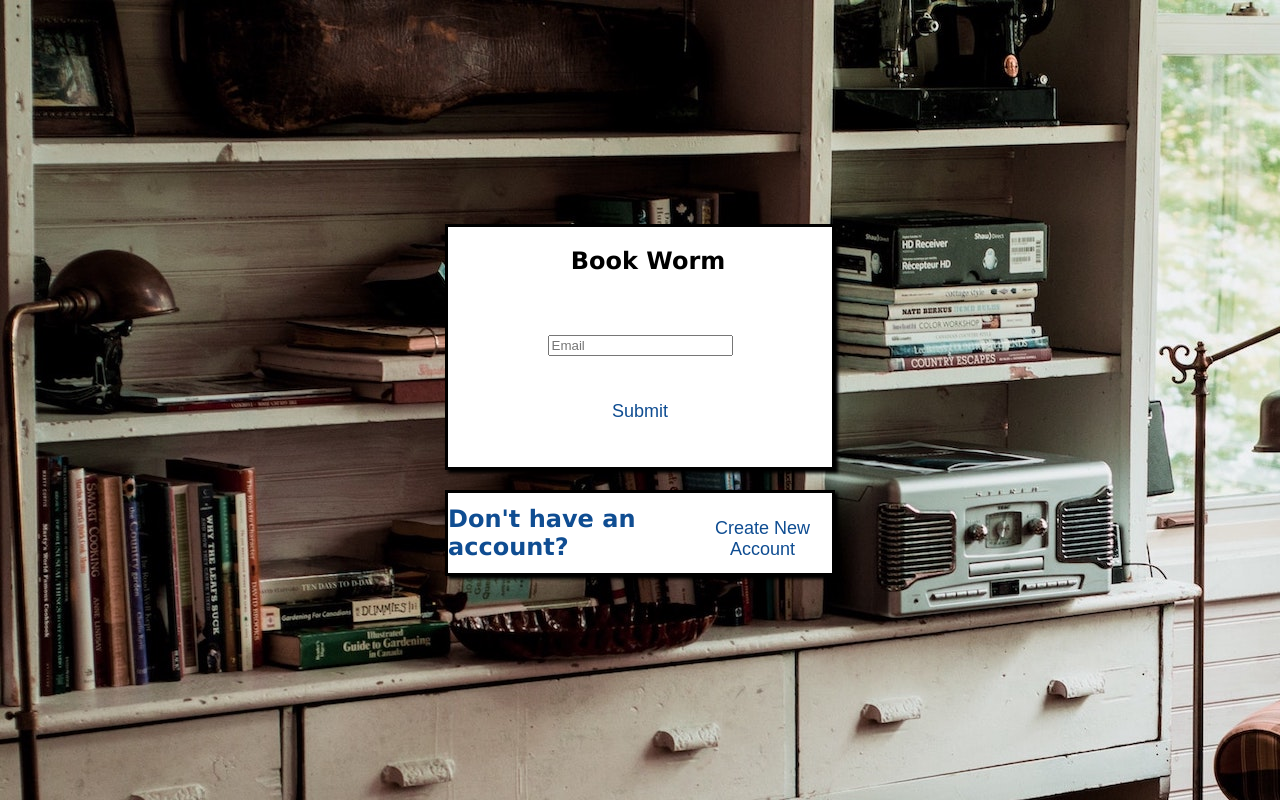
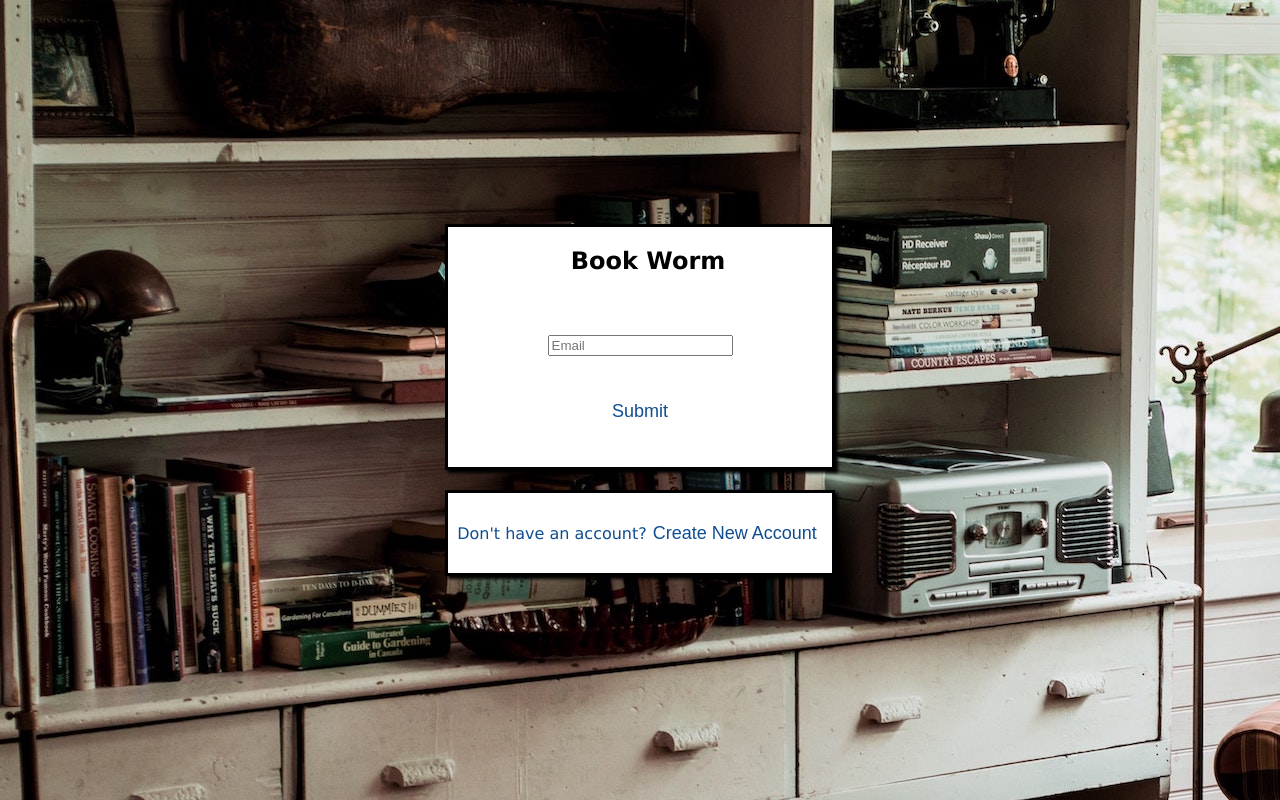
Before and after one commit to Capstone-Bookworm/bookworm-fe, a React (Create React App) app: page / in a window 1280 px wide. Built offline with nearby package versions, Linux system fonts and the light colour scheme.

Commit message:
Fix login styling for buttons and grid on add book

```diff
--- a/src/Components/AddBook/AddBook.tsx
+++ b/src/Components/AddBook/AddBook.tsx
@@ -31,7 +31,7 @@ const AddBook = () => {
   const [ user, setUser ] = useState(JSON.parse(currentUser))
 
   const [titleSearch, setTitle] = useState('')
-  const [submitTitle, setSubmitTitle] = useState('')
+  const [submitTitle, setSubmitTitle] = useState('The Hobbit')
 
   const [ getSearchResults, {data, loading, error}] = useLazyQuery(GOOGLE_BOOKS, {
     variables: { title: submitTitle}
--- a/src/Components/BookSearch/BookSearch.css
+++ b/src/Components/BookSearch/BookSearch.css
@@ -8,11 +8,10 @@
 .book-card-container {
   height: 150vh;
   width: 100vw;
-  display: flex;
-  flex-direction: row;
-  flex-wrap: wrap;
+  display: grid;
+  grid-template-columns: repeat(5, 1fr);
   align-items: center;
-  justify-content: space-evenly;
+  margin-left: 5%;
 }
 
 .book-card{
@@ -27,7 +26,7 @@
 
 .add-btn {
   cursor: pointer;
-  width: 100%;
+  width: 80%;
 }
 
 .book-image {
@@ -46,7 +45,7 @@
   height: 100%;
   background: rgba(0, 0, 0, 0.6);
   color: white;
-  display: grid;
+  display: flex;
   flex-direction: column;
   align-items: center;
   justify-content: center;
--- a/src/Components/BorrowedBooks/BorrowedBooks.tsx
+++ b/src/Components/BorrowedBooks/BorrowedBooks.tsx
@@ -1,9 +1,7 @@
-import React, { useState, useEffect } from 'react'
+import { useState, useEffect } from 'react'
 import ServerError from '../ServerError/ServerError'
-import { useLazyQuery, gql } from '@apollo/client'
 import Book from '../Book/Book'
 import { useQuery, gql } from '@apollo/client'
-import { User } from '../../Interfaces'
 import "./BorrowedBooks.css"
 
 
--- a/src/Components/Login/Login.css
+++ b/src/Components/Login/Login.css
@@ -77,3 +77,9 @@
   justify-content: space-evenly;
   height: 80%;
 }
+
+.create-acct-msg {
+  size: x-large;
+  color: #0F4D92;
+  font-family: Verdana, Geneva, Tahoma, sans-serif;
+}
--- a/src/Components/Login/Login.tsx
+++ b/src/Components/Login/Login.tsx
@@ -138,7 +138,7 @@ const Login = ( { handleSetUser }: { handleSetUser: (user: any) => void}) => {
         </form>
         </div>
         <div className='create-acct'>
-          {activeAccount === true && <h3>Don't have an account? </h3>}
+          {activeAccount === true && <p className='create-acct-msg'>Don't have an account? </p>}
           {activeAccount === true && <button className='login-btn' onClick={handleChange}>Create New Account</button>}
           {activeAccount === false && <button className='login-btn' onClick={handleChange}>Return to Login</button>}
         </div>
```
